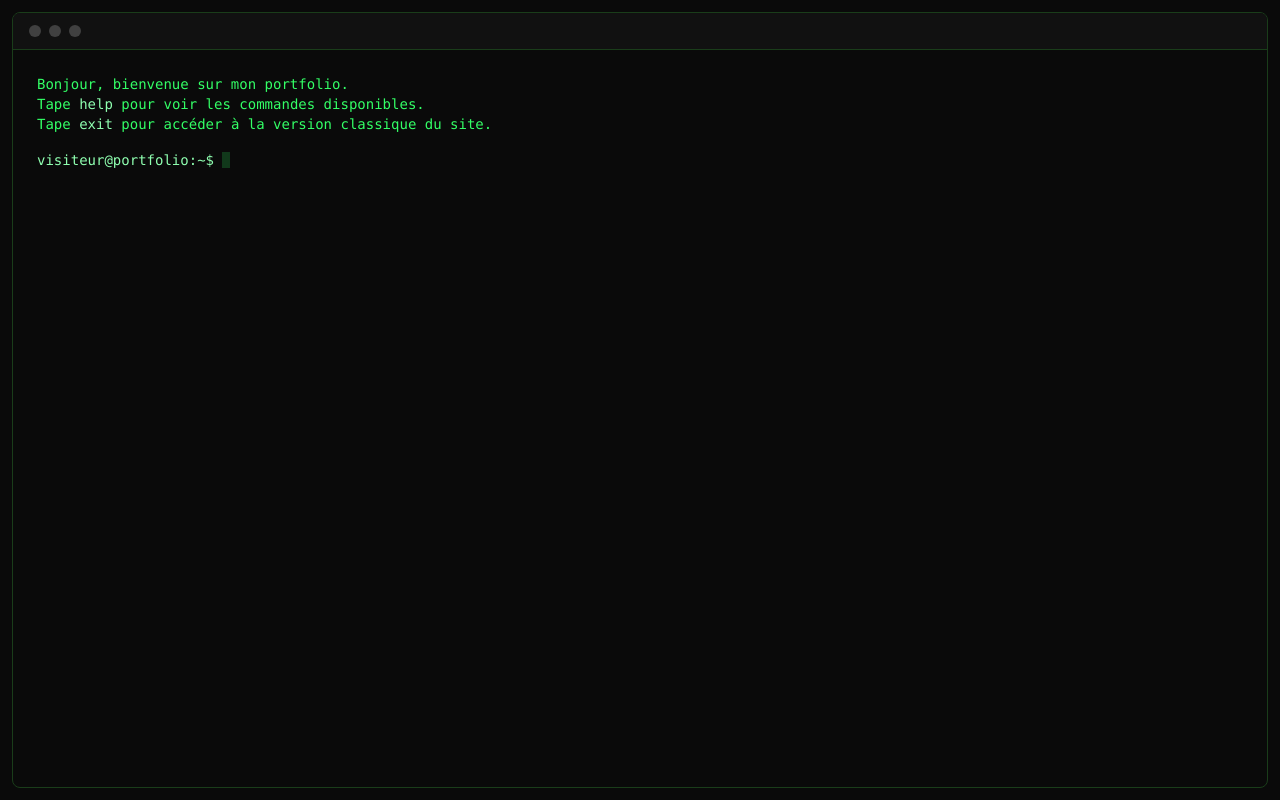
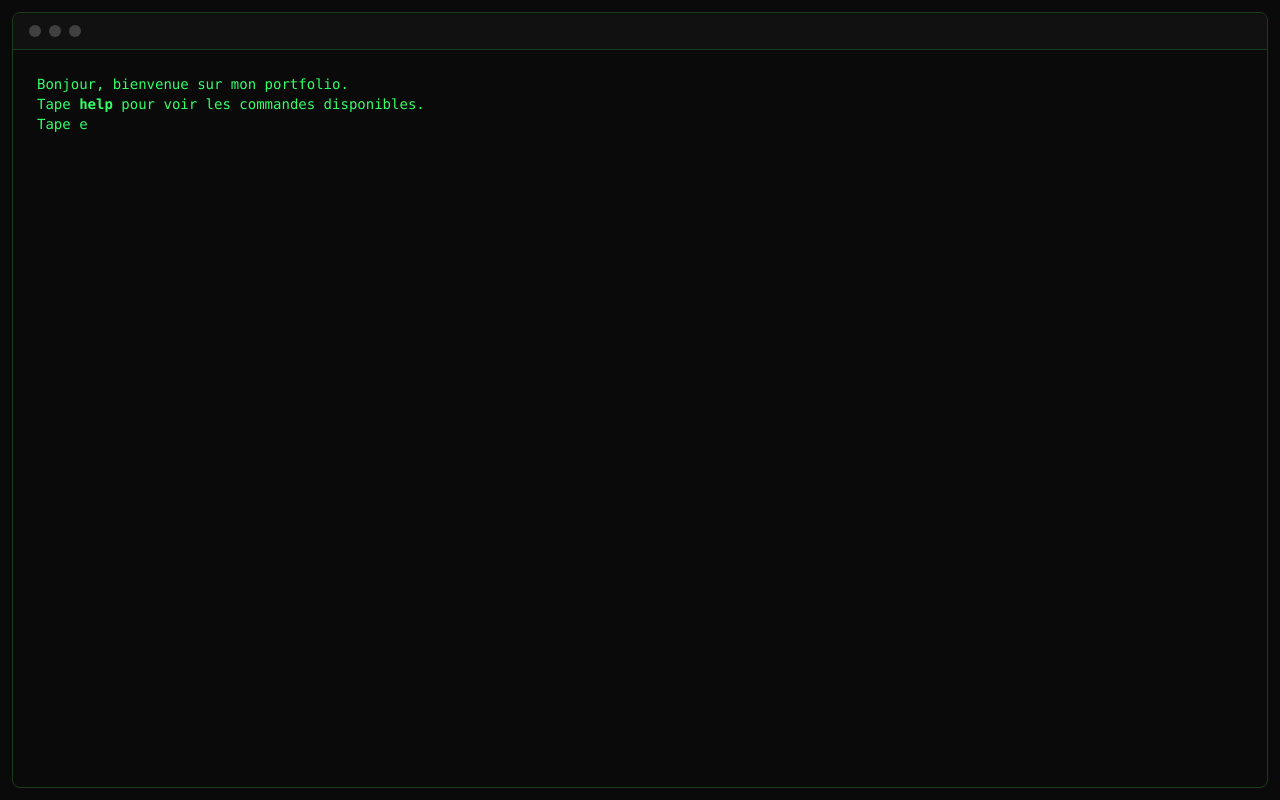
Before and after one commit to lyesprojet/Portfolio, a React app: page / in a window 1280 px wide. Built offline with nearby package versions, Linux system fonts and the light colour scheme; the HTML template or start-up script is replaced by a standard one.

Commit message:
feat: typewriter effect for terminal output

```diff
--- a/src/components/terminal/Terminal.jsx
+++ b/src/components/terminal/Terminal.jsx
@@ -1,4 +1,10 @@
+import useTypewriter from '../../hooks/useTypewriter'
+
 function Terminal() {
+  const line1 = useTypewriter('Bonjour, bienvenue sur mon portfolio.', 30, 0)
+  const line2 = useTypewriter('Tape help pour voir les commandes disponibles.', 30, 1500)
+  const line3 = useTypewriter('Tape exit pour accéder à la version classique du site.', 30, 3300)
+
   return (
     <div className="min-h-screen p-3">
       <div
@@ -18,14 +24,25 @@ function Terminal() {
           className="flex-1 p-6 font-mono text-sm overflow-y-auto"
           style={{ color: 'var(--text)' }}
         >
-          <p>Bonjour, bienvenue sur mon portfolio.</p>
+          <p>{line1.displayedText}</p>
+
           <p>
-            Tape <span style={{ color: 'var(--text-bright)' }}>help</span> pour voir les commandes disponibles.
-          </p>
-          <p>
-            Tape <span style={{ color: 'var(--text-bright)' }}>exit</span> pour accéder à la version classique du site.
+            {line2.isDone ? (
+              <>Tape <strong>help</strong> pour voir les commandes disponibles.</>
+            ) : (
+              line2.displayedText
+            )}
           </p>
 
+          <p>
+            {line3.isDone ? (
+              <>Tape <strong>exit</strong> pour accéder à la version classique du site.</>
+            ) : (
+              line3.displayedText
+            )}
+          </p>
+
+          {line3.isDone && (
             <div className="flex items-center gap-2 mt-4">
               <span style={{ color: 'var(--text-bright)' }}>visiteur@portfolio:~$</span>
               <span
@@ -33,6 +50,7 @@ function Terminal() {
                 style={{ backgroundColor: 'var(--text)' }}
               />
             </div>
+          )}
         </div>
       </div>
     </div>
--- /dev/null
+++ b/src/hooks/useTypewriter.js
@@ -0,0 +1,35 @@
+import { useState, useEffect } from 'react'
+
+function useTypewriter(text, speed = 30, startDelay = 0) {
+  const [displayedText, setDisplayedText] = useState('')
+  const [isDone, setIsDone] = useState(false)
+
+  useEffect(() => {
+    setDisplayedText('')
+    setIsDone(false)
+
+    let index = 0
+    let intervalId
+
+    const startTimer = setTimeout(() => {
+      intervalId = setInterval(() => {
+        index++
+        setDisplayedText(text.slice(0, index))
+
+        if (index >= text.length) {
+          clearInterval(intervalId)
+          setIsDone(true)
+        }
+      }, speed)
+    }, startDelay)
+
+    return () => {
+      clearTimeout(startTimer)
+      clearInterval(intervalId)
+    }
+  }, [text, speed, startDelay])
+
+  return { displayedText, isDone }
+}
+
+export default useTypewriter
```
Lines whose indentation alone changed are shown as unchanged.
